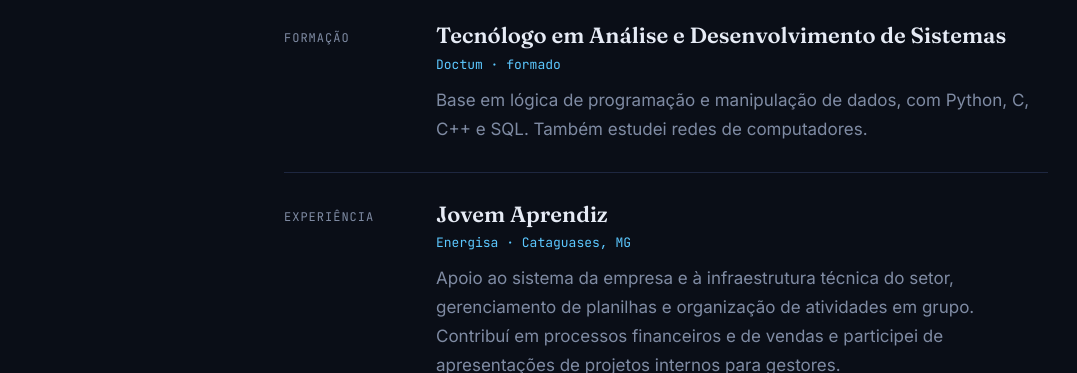
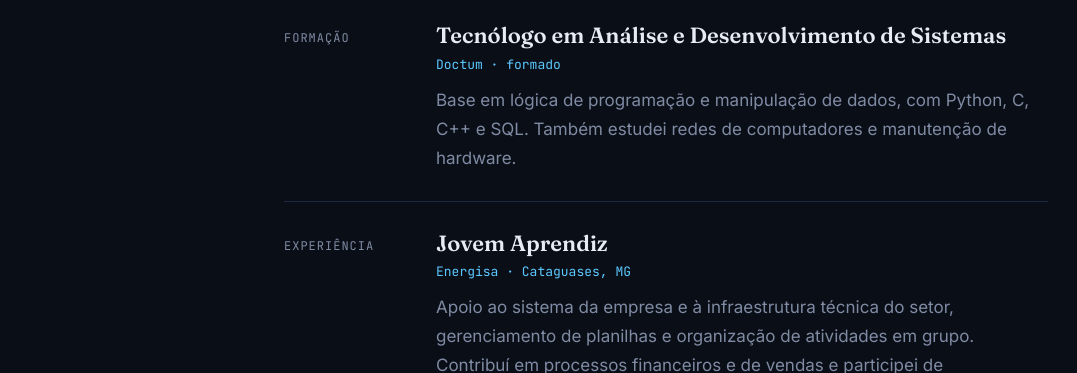
Before and after one commit to YuriSilvaaa/Portfolio-Pessoal, a plain HTML site: page index.html in a window 1280 px wide. Shown: the part 772-1145 px from the top of the page, without its empty margins (100-1177 px from the left). Drawn offline with Linux system fonts and the light colour scheme.

Commit message:
Inclui manutenção de hardware na formação

```diff
--- a/index.html
+++ b/index.html
@@ -74,7 +74,7 @@
           <div>
             <h3>Tecnólogo em Análise e Desenvolvimento de Sistemas</h3>
             <p class="meta">Doctum · formado</p>
-            <p>Base em lógica de programação e manipulação de dados, com Python, C, C++ e SQL. Também estudei redes de computadores.</p>
+            <p>Base em lógica de programação e manipulação de dados, com Python, C, C++ e SQL. Também estudei redes de computadores e manutenção de hardware.</p>
           </div>
         </li>
 
```
Also changed, not shown: docs/preview.jpg, 1 other file.
